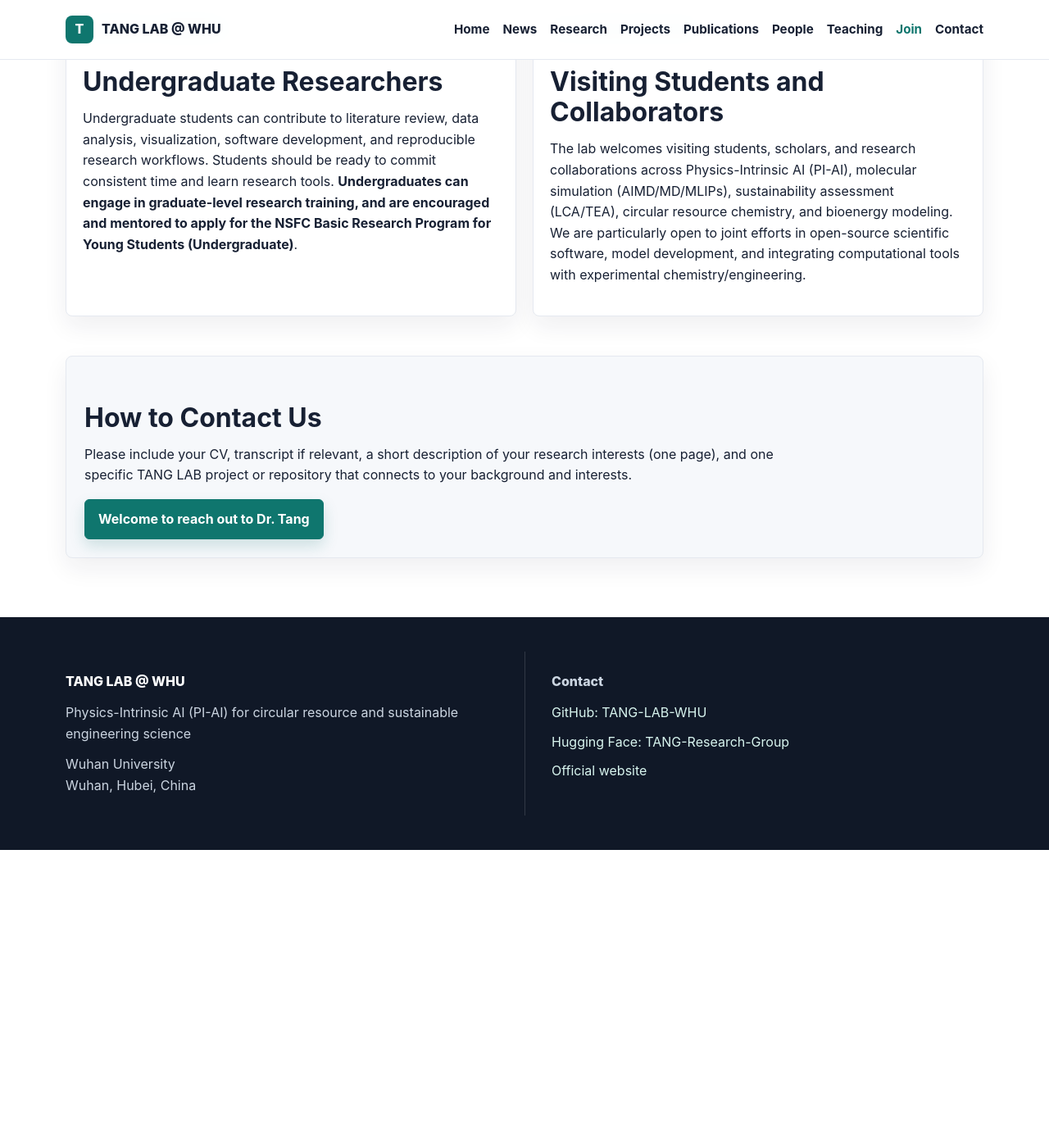
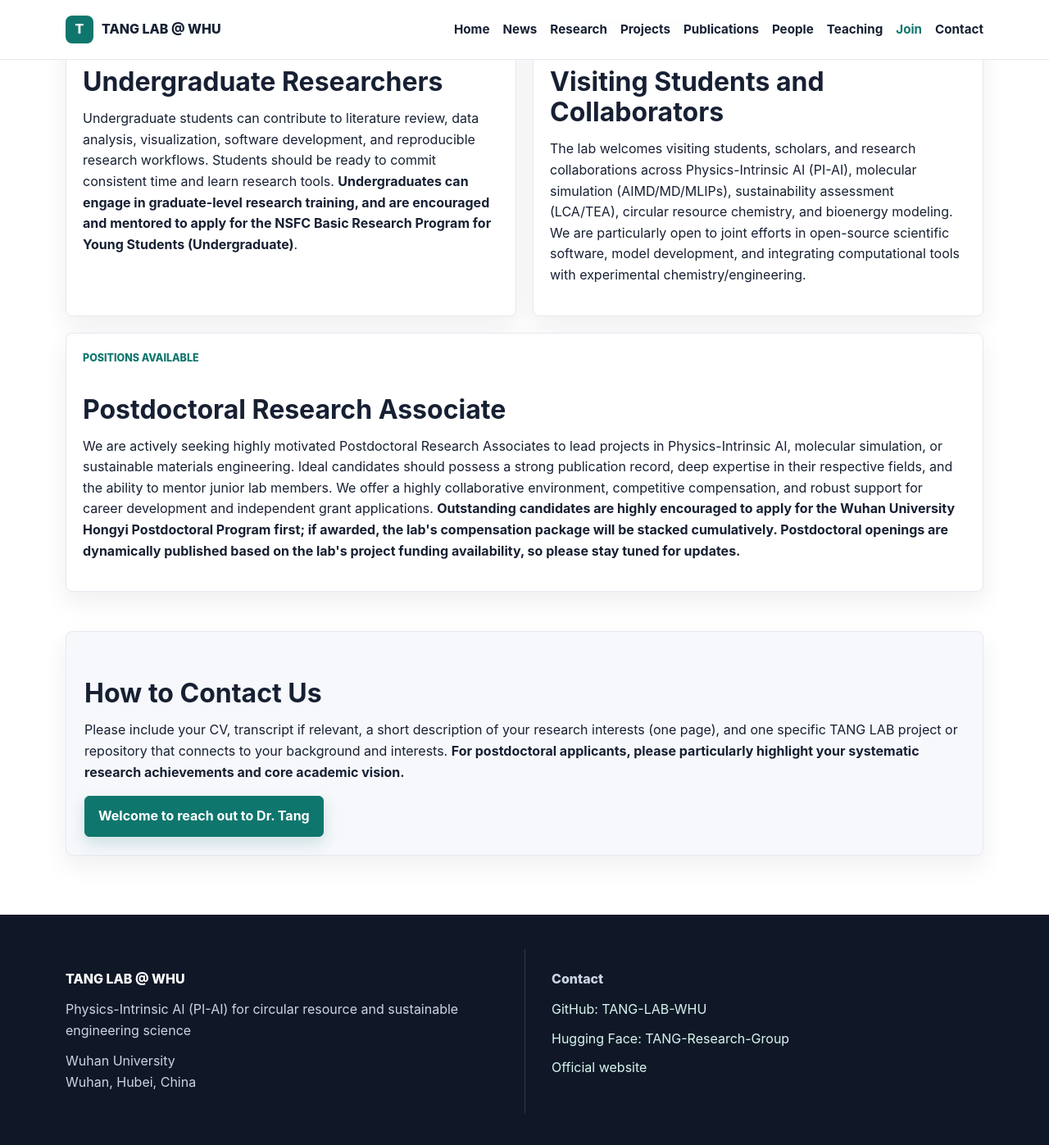
Before and after one commit to TANG-LAB-WHU/tanglab.github.io, a Jekyll site: the page built from pages/join.html, in a window 1280 px wide and 1400 px high, scrolled down 1107 px. Shown: the top 1397 px of the window at 82% size. Built offline with Jekyll 4.4.1, drawn with Linux system fonts in a browser that asks for light colours; before the commit the page ends 2144 px from its top, so only the background shows below that.

Commit message:
Implement join page with recruitment data and stylesheet

```diff
--- a/_data/opportunities.yml
+++ b/_data/opportunities.yml
@@ -41,10 +41,16 @@ sections:
       molecular simulation (AIMD/MD/MLIPs), sustainability assessment (LCA/TEA), circular resource chemistry, and
       bioenergy modeling. We are particularly open to joint efforts in open-source scientific software, model development,
       and integrating computational tools with experimental chemistry/engineering.
+  - title: "Postdoctoral Research Associate"
+    status: "Positions Available"
+    full_width: true
+    description: >
+      We are actively seeking highly motivated Postdoctoral Research Associates to lead projects in Physics-Intrinsic AI, molecular simulation, or sustainable materials engineering. Ideal candidates should possess a strong publication record, deep expertise in their respective fields, and the ability to mentor junior lab members. We offer a highly collaborative environment, competitive compensation, and robust support for career development and independent grant applications. <strong>Outstanding candidates are highly encouraged to apply for the Wuhan University Hongyi Postdoctoral Program first; if awarded, the lab's compensation package will be stacked cumulatively. Postdoctoral openings are dynamically published based on the lab's project funding availability, so please stay tuned for updates.</strong>
 contact:
   title: "How to Contact Us"
   description: >
     Please include your CV, transcript if relevant, a short description of your research interests (one page),
-    and one specific TANG LAB project or repository that connects to your background and interests.
+    and one specific TANG LAB project or repository that connects to your background and interests. <strong>For
+    postdoctoral applicants, please particularly highlight your systematic research achievements and core academic vision.</strong>
   button_text: "Welcome to reach out to Dr. Tang"
   email: "sqitang@whu.edu.cn"
--- a/assets/css/main.css
+++ b/assets/css/main.css
@@ -341,6 +341,10 @@ p {
   grid-template-columns: repeat(2, minmax(0, 1fr));
 }
 
+.card-grid.two .full-width {
+  grid-column: 1 / -1;
+}
+
 .project-grid {
   grid-template-columns: repeat(3, minmax(0, 1fr));
 }
@@ -377,6 +381,10 @@ p {
 .card-body,
 .project-card-body {
   padding: 20px;
+}
+
+.content .card p {
+  max-width: 100%;
 }
 
 .text-card {
@@ -651,6 +659,10 @@ p {
   border-color: #f4d28d;
 }
 
+.content .notice p {
+  max-width: 100%;
+}
+
 .filter-bar {
   display: flex;
   flex-wrap: wrap;
@@ -704,6 +716,10 @@ p {
 .contact-panel {
   background: var(--soft);
   margin-top: clamp(32px, 5vw, 48px);
+}
+
+.content .contact-panel p {
+  max-width: 100%;
 }
 
 .site-footer {
--- a/pages/join.html
+++ b/pages/join.html
@@ -8,7 +8,7 @@ permalink: /join/
 
 <div class="card-grid two">
 {% for item in site.data.opportunities.sections %}
-  <article class="card text-card">
+  <article class="card text-card{% if item.full_width %} full-width{% endif %}">
     <div class="card-body">
       <p class="eyebrow">{{ item.status }}</p>
       <h2>{{ item.title }}</h2>
```
